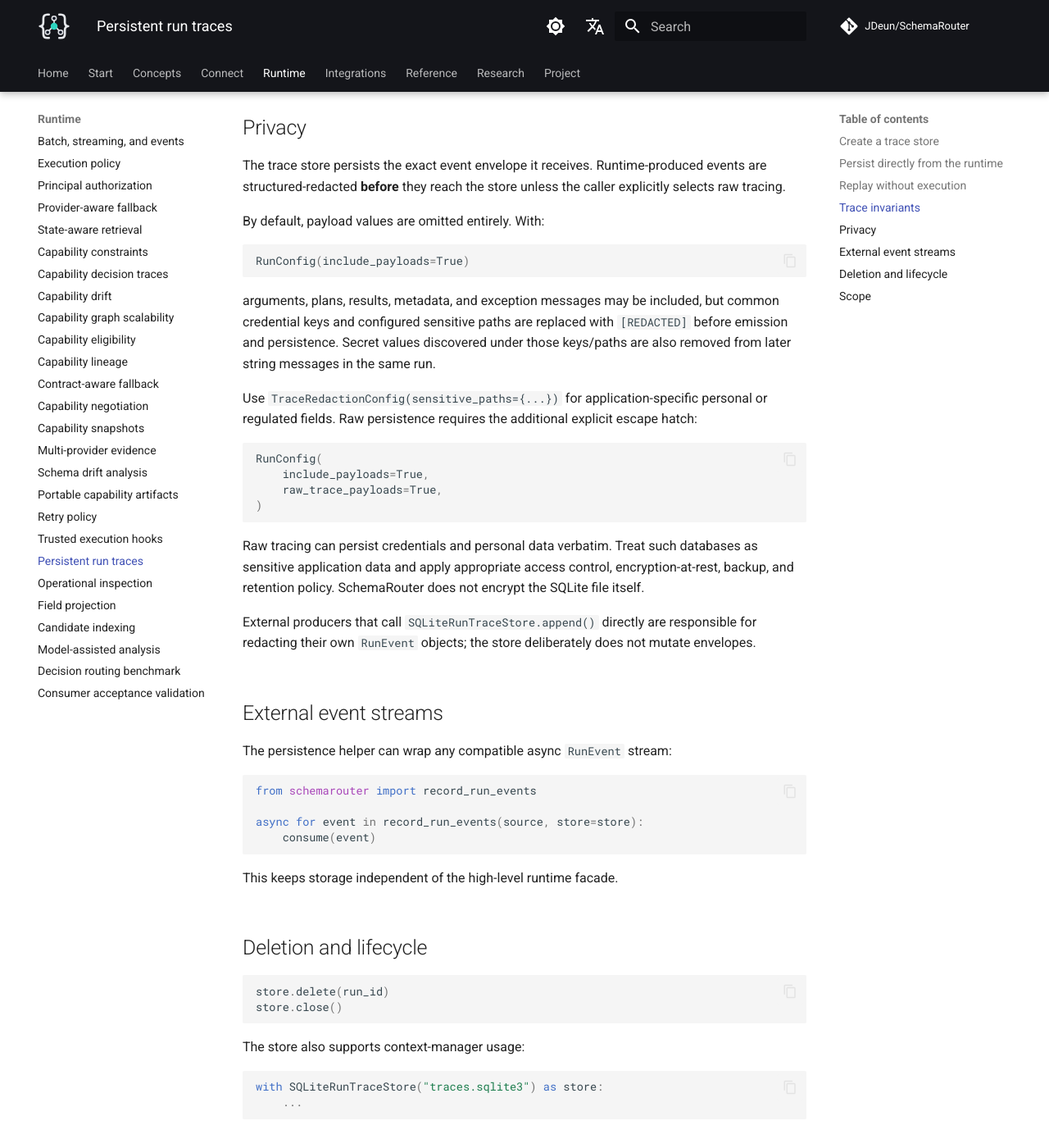
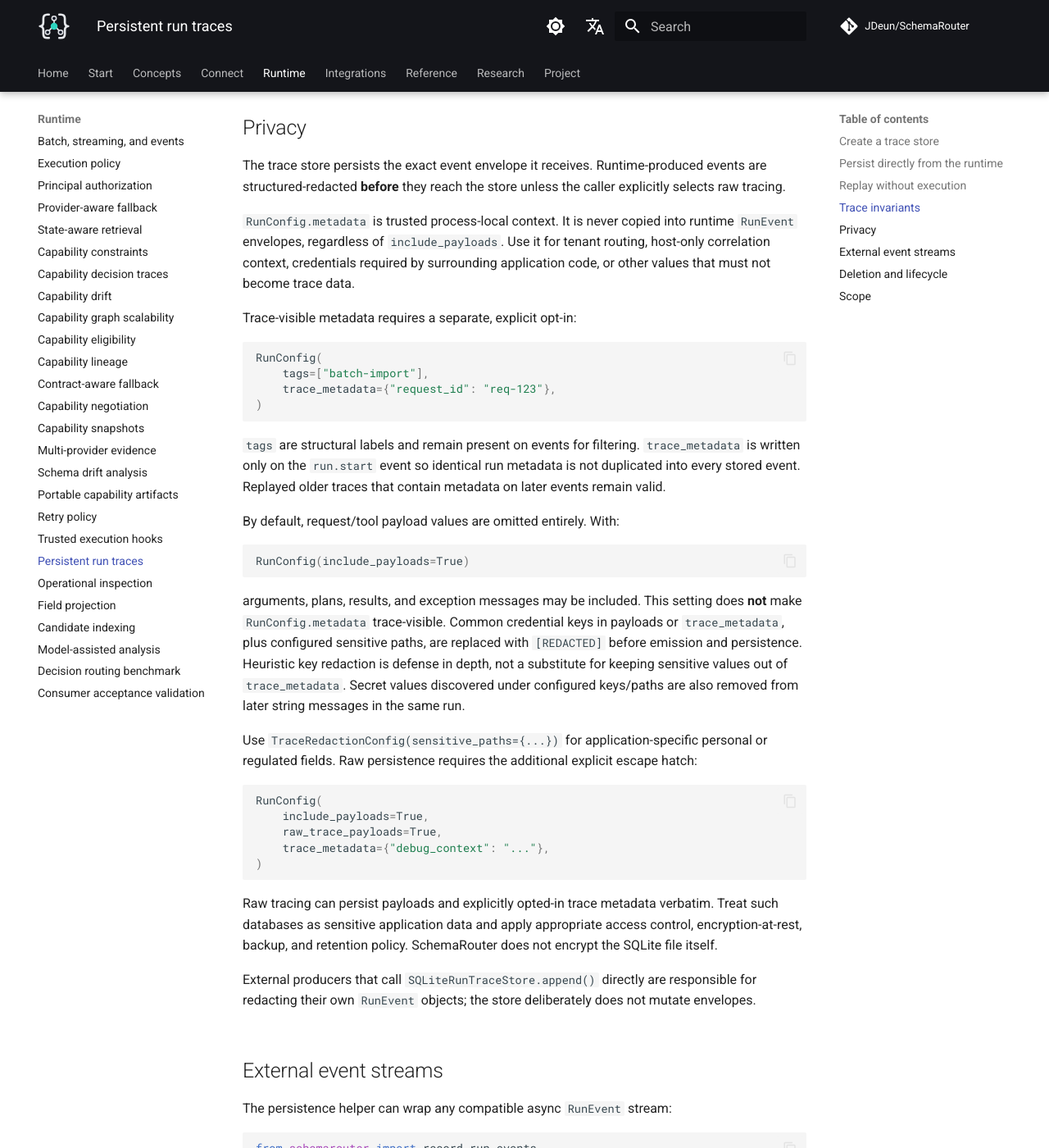
Before and after one commit to JDeun/SchemaRouter, an MkDocs documentation site: the page built from docs/guides/run-traces.md, in a window 1280 px wide and 1400 px high, scrolled down 1668 px. Shown: the whole window at 82% size. Built offline with MkDocs 1.6.1 and Material for MkDocs 9.7.7, drawn with Linux system fonts in a browser that asks for light colours; comment, search, counter and statistics services are not loaded.

Commit message:
docs(tracing): document trace-safe metadata privacy contract

````diff
--- a/docs/guides/run-traces.md
+++ b/docs/guides/run-traces.md
@@ -70,16 +70,36 @@ store.run_ids(complete=False)
 The trace store persists the exact event envelope it receives. Runtime-produced events are
 structured-redacted **before** they reach the store unless the caller explicitly selects raw tracing.
 
-By default, payload values are omitted entirely. With:
+`RunConfig.metadata` is trusted process-local context. It is never copied into runtime
+`RunEvent` envelopes, regardless of `include_payloads`. Use it for tenant routing, host-only
+correlation context, credentials required by surrounding application code, or other values that
+must not become trace data.
+
+Trace-visible metadata requires a separate, explicit opt-in:
+
+```python
+RunConfig(
+    tags=["batch-import"],
+    trace_metadata={"request_id": "req-123"},
+)
+```
+
+`tags` are structural labels and remain present on events for filtering. `trace_metadata` is
+written only on the `run.start` event so identical run metadata is not duplicated into every
+stored event. Replayed older traces that contain metadata on later events remain valid.
+
+By default, request/tool payload values are omitted entirely. With:
 
 ```python
 RunConfig(include_payloads=True)
 ```
 
-arguments, plans, results, metadata, and exception messages may be included, but common credential
-keys and configured sensitive paths are replaced with `[REDACTED]` before emission and
-persistence. Secret values discovered under those keys/paths are also removed from later string
-messages in the same run.
+arguments, plans, results, and exception messages may be included. This setting does **not** make
+`RunConfig.metadata` trace-visible. Common credential keys in payloads or `trace_metadata`, plus
+configured sensitive paths, are replaced with `[REDACTED]` before emission and persistence.
+Heuristic key redaction is defense in depth, not a substitute for keeping sensitive values out of
+`trace_metadata`. Secret values discovered under configured keys/paths are also removed from later
+string messages in the same run.
 
 Use `TraceRedactionConfig(sensitive_paths={...})` for application-specific personal or regulated
 fields. Raw persistence requires the additional explicit escape hatch:
@@ -88,12 +108,13 @@ fields. Raw persistence requires the additional explicit escape hatch:
 RunConfig(
     include_payloads=True,
     raw_trace_payloads=True,
+    trace_metadata={"debug_context": "..."},
 )
 ```
 
-Raw tracing can persist credentials and personal data verbatim. Treat such databases as sensitive
-application data and apply appropriate access control, encryption-at-rest, backup, and retention
-policy. SchemaRouter does not encrypt the SQLite file itself.
+Raw tracing can persist payloads and explicitly opted-in trace metadata verbatim. Treat such
+databases as sensitive application data and apply appropriate access control, encryption-at-rest,
+backup, and retention policy. SchemaRouter does not encrypt the SQLite file itself.
 
 External producers that call `SQLiteRunTraceStore.append()` directly are responsible for
 redacting their own `RunEvent` objects; the store deliberately does not mutate envelopes.
````
